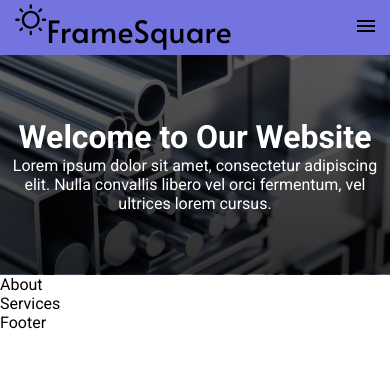
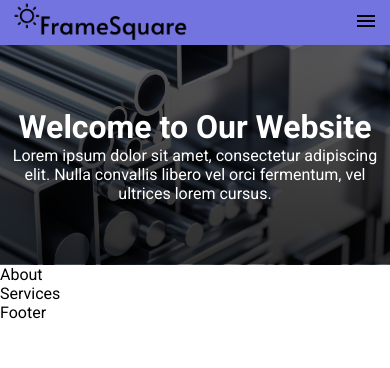
Before and after one commit to J-See/FrameSquare, a React (Vite) app: page / in a window 390 px wide. Shown: the top 368 px of the page. Built offline with nearby package versions, Linux system fonts and the light colour scheme; a web font is replaced by a local one.

Commit message:
minor logo size adjustment

```diff
--- a/src/assets/styles/Nav.css
+++ b/src/assets/styles/Nav.css
@@ -9,6 +9,7 @@ header {
 .grid:nth-child(1) {
     grid-area: logo;
     /* background-color: red; */
+
 }
 
 .grid:nth-child(2) {
@@ -52,6 +53,10 @@ header {
 }
 
 @media only screen and (max-width: 768px) {
+    div.logo-img img {
+        max-width: 11em;
+    }
+
     .menu-icon {
         display: block;
     }
@@ -75,7 +80,7 @@ header {
         row-gap: 2em;
         align-items: center;
         background-color: rgba(0, 0, 0, 0.5);
-        /* z-index: 999; */
+        z-index: 10;
         transform: translateX(calc(100% + 0.5rem));
         transition: transform 0.3s ease-in-out;
     }
```
